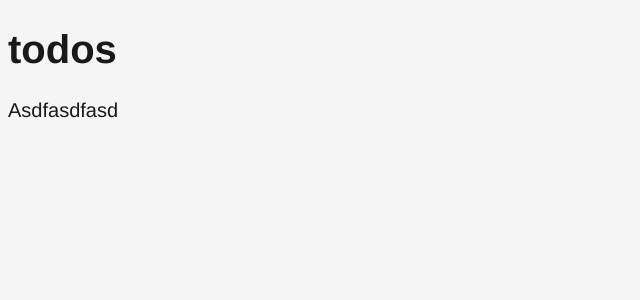
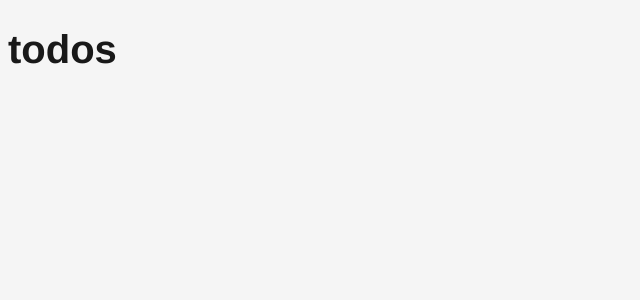
Before and after one commit to jackrzhang/todos-immutablejs, a React app: page / in a window 1280 px wide. Shown: the top 300 px of the page, without its empty margins (0-640 px from the left). Built offline with nearby package versions, Linux system fonts and the light colour scheme; the HTML template or start-up script is replaced by a standard one.

Commit message:
Adjust root render using redux Provider and store

```diff
--- a/src/app/App.js
+++ b/src/app/App.js
@@ -8,7 +8,6 @@ class App extends Component {
     return (
       <div>
         <h1 className={styles.title}>todos</h1>
-        Asdfasdfasd
       </div>
     );
   }
--- a/src/index.js
+++ b/src/index.js
@@ -1,9 +1,14 @@
 import React from 'react';
 import ReactDOM from 'react-dom';
-
 import App from './app/App';
 
+import { Provider } from 'react-redux';
+import configureStore from './app/configureStore';
+const store = configureStore();
+
 ReactDOM.render(
-  <App />,
+  <Provider store={store}>
+    <App />
+  </Provider>,
   document.getElementById('root')
 );
```
